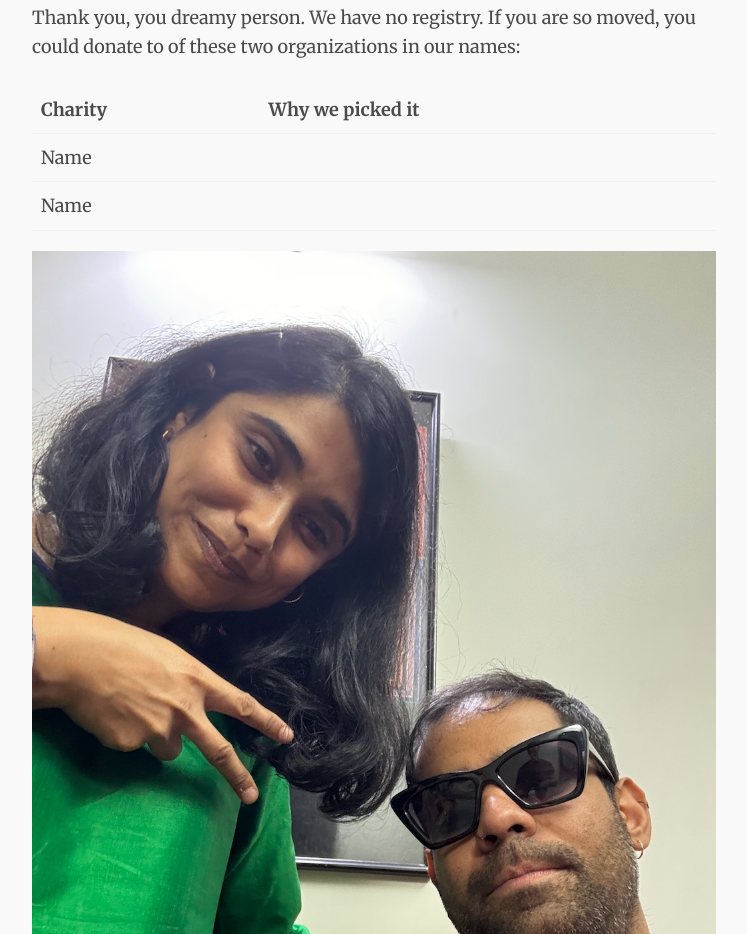
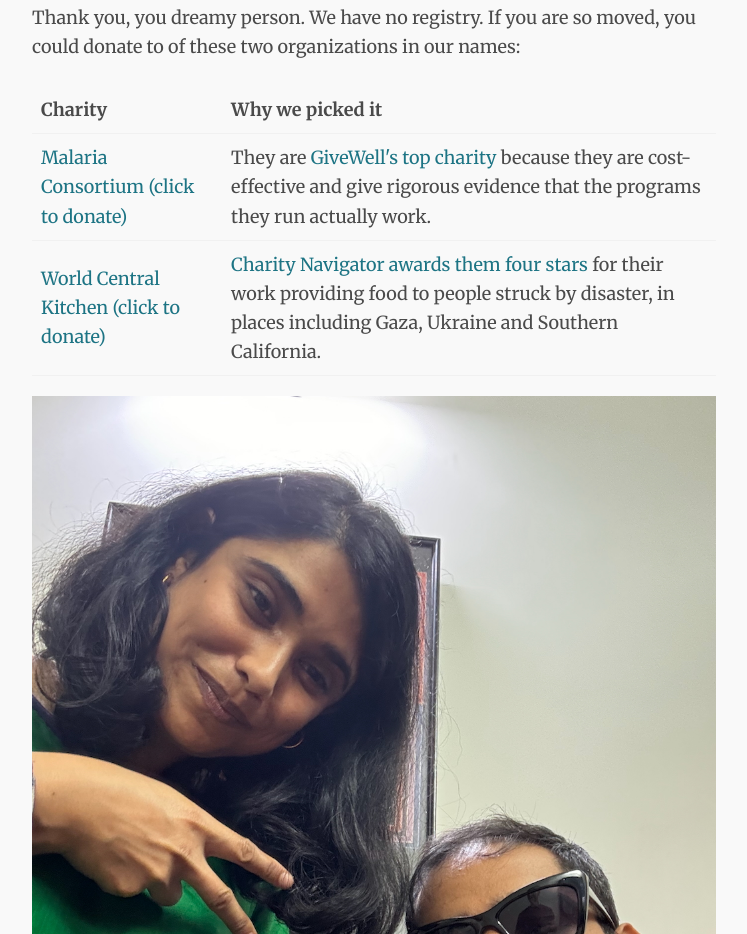
Before and after one commit to kshitijl/wedding-website, an Eleventy site: page public/index.html in a window 1280 px wide. Shown: the part 5854-6788 px from the top of the page, without its empty margins (266-1013 px from the left). Built offline with nearby package versions, Linux system fonts and the light colour scheme; Eleventy itself is replaced by a stand-in of ours; files that its build step writes are made by us from their sources.

Commit message:
add charity links

```diff
--- a/public/index.html
+++ b/public/index.html
@@ -135,12 +135,12 @@ a swap pile at our Sangeet. You’ll get to go home with a book 💜.</p>
 </thead>
 <tbody>
 <tr>
-<td style="text-align:left">Name</td>
-<td style="text-align:left"></td>
+<td style="text-align:left"><a href="https://www.malariaconsortium.org/support-us/donate.htm">Malaria Consortium (click to donate)</a></td>
+<td style="text-align:left">They are <a href="https://www.givewell.org/charities/top-charities">GiveWell's top charity</a> because they are cost-effective and give rigorous evidence that the programs they run actually work.</td>
 </tr>
 <tr>
-<td style="text-align:left">Name</td>
-<td style="text-align:left"></td>
+<td style="text-align:left"><a href="https://wck.org/donate">World Central Kitchen (click to donate)</a></td>
+<td style="text-align:left"><a href="https://www.charitynavigator.org/ein/273521132">Charity Navigator awards them four stars</a> for their work providing food to people struck by disaster, in places including Gaza, Ukraine and Southern California.</td>
 </tr>
 </tbody>
 </table>
```
Also changed, not shown: index.md (+2 -2 lines).
